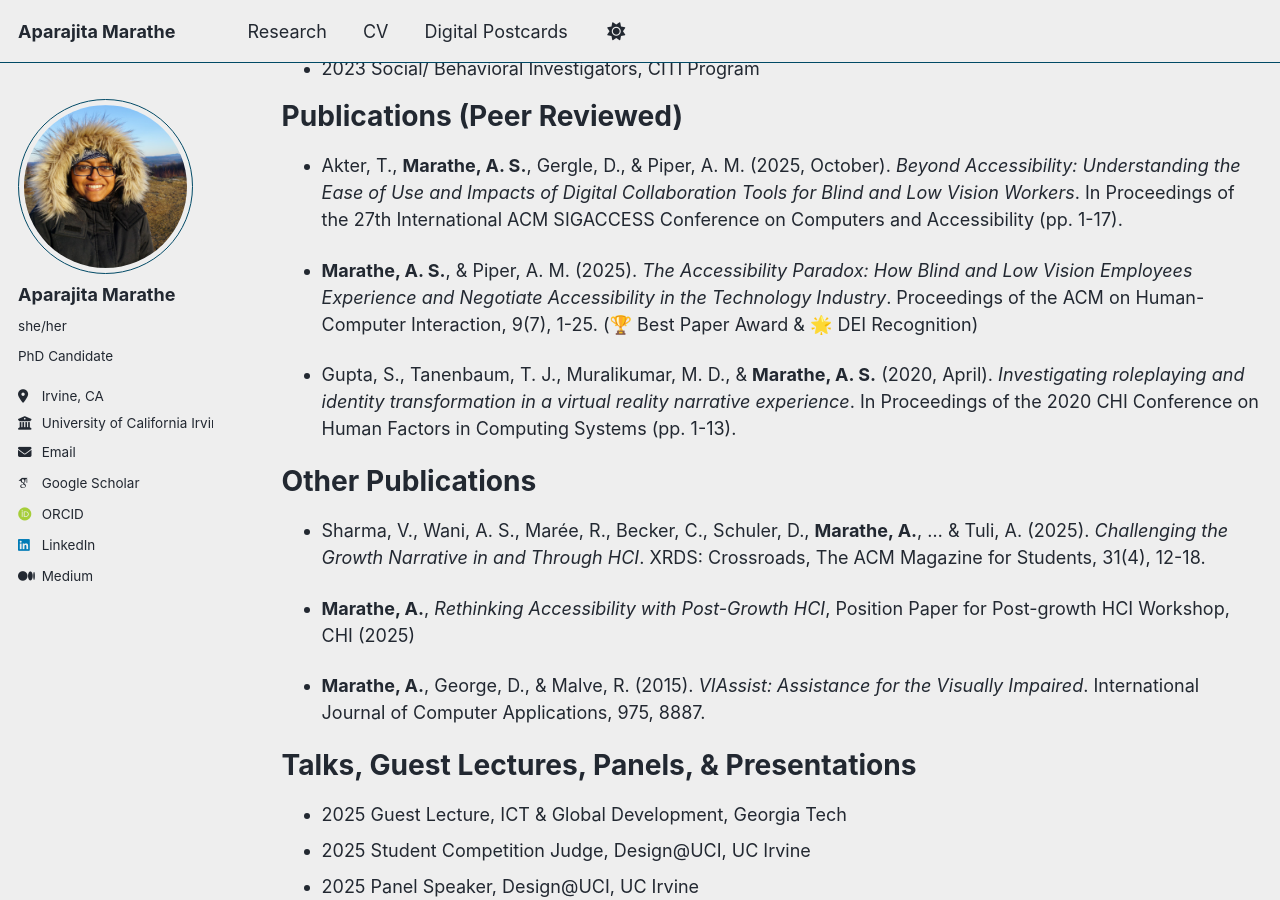
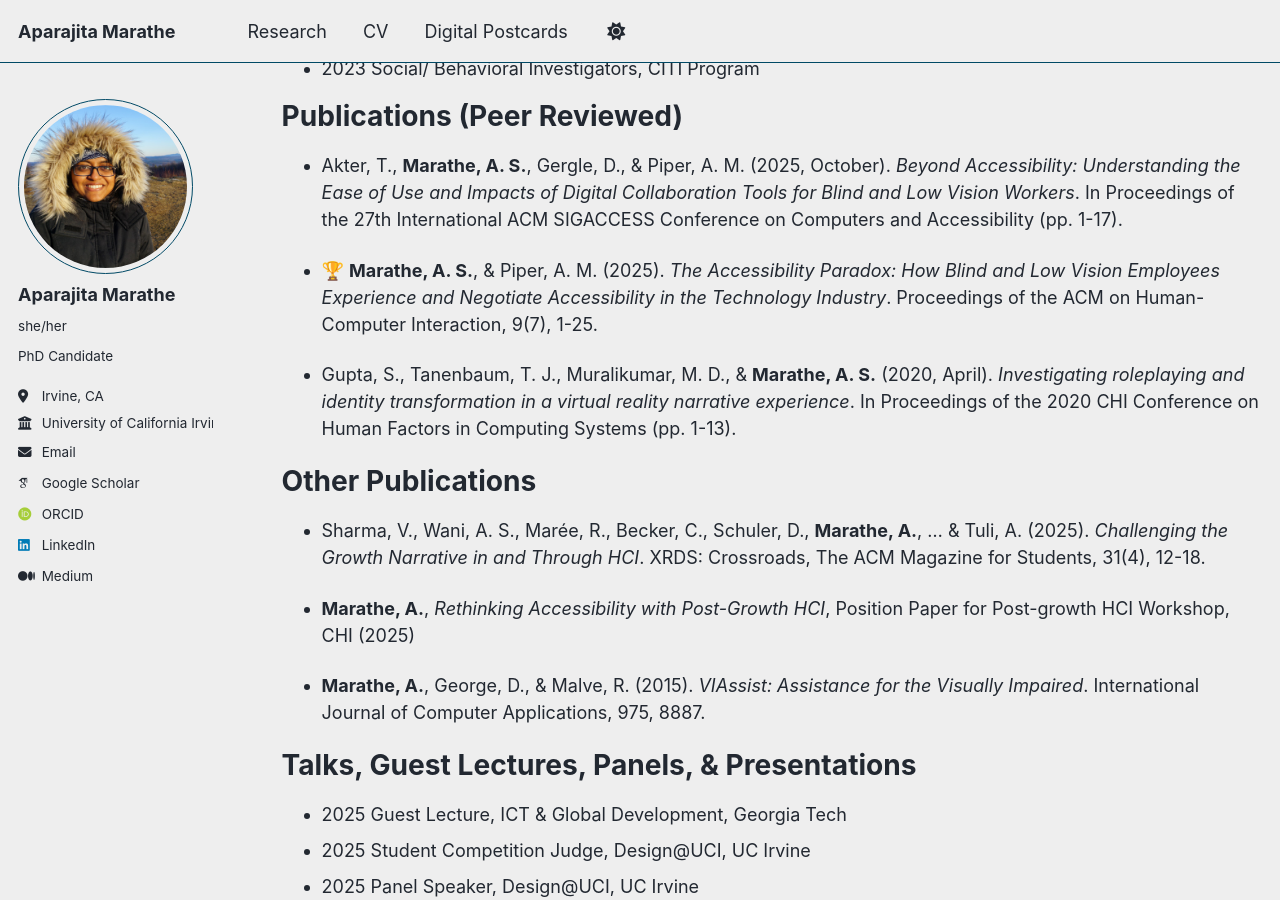
Before and after one commit to aparajitamarathe/aparajitamarathe.github.io, a Jekyll site: the page built from _pages/cv.md, in a window 1280 px wide and 900 px high, scrolled down 926 px. Built offline with Jekyll 4.4.1, drawn with Linux system fonts in a browser that asks for light colours; some web fonts are replaced.

Commit message:
Reorder publication entry for better visibility

```diff
--- a/_pages/cv.md
+++ b/_pages/cv.md
@@ -45,8 +45,7 @@ Publications (Peer Reviewed)
 ======
 * Akter, T., **Marathe, A. S.**, Gergle, D., & Piper, A. M. (2025, October). _Beyond Accessibility: Understanding the Ease of Use and Impacts of Digital Collaboration Tools for Blind and Low Vision Workers_. In Proceedings of the 27th International ACM SIGACCESS Conference on Computers and Accessibility (pp. 1-17).
 
-* **Marathe, A. S.**, & Piper, A. M. (2025). _The Accessibility Paradox: How Blind and Low Vision Employees Experience and Negotiate Accessibility in the Technology Industry_. Proceedings of the ACM on Human-Computer Interaction, 9(7), 1-25.
-  (🏆 Best Paper Award & 🌟 DEI Recognition)
+* 🏆 **Marathe, A. S.**, & Piper, A. M. (2025). _The Accessibility Paradox: How Blind and Low Vision Employees Experience and Negotiate Accessibility in the Technology Industry_. Proceedings of the ACM on Human-Computer Interaction, 9(7), 1-25.
 
 * Gupta, S., Tanenbaum, T. J., Muralikumar, M. D., & **Marathe, A. S.** (2020, April). _Investigating roleplaying and identity transformation in a virtual reality narrative experience_. In Proceedings of the 2020 CHI Conference on Human Factors in Computing Systems (pp. 1-13).
 
```
